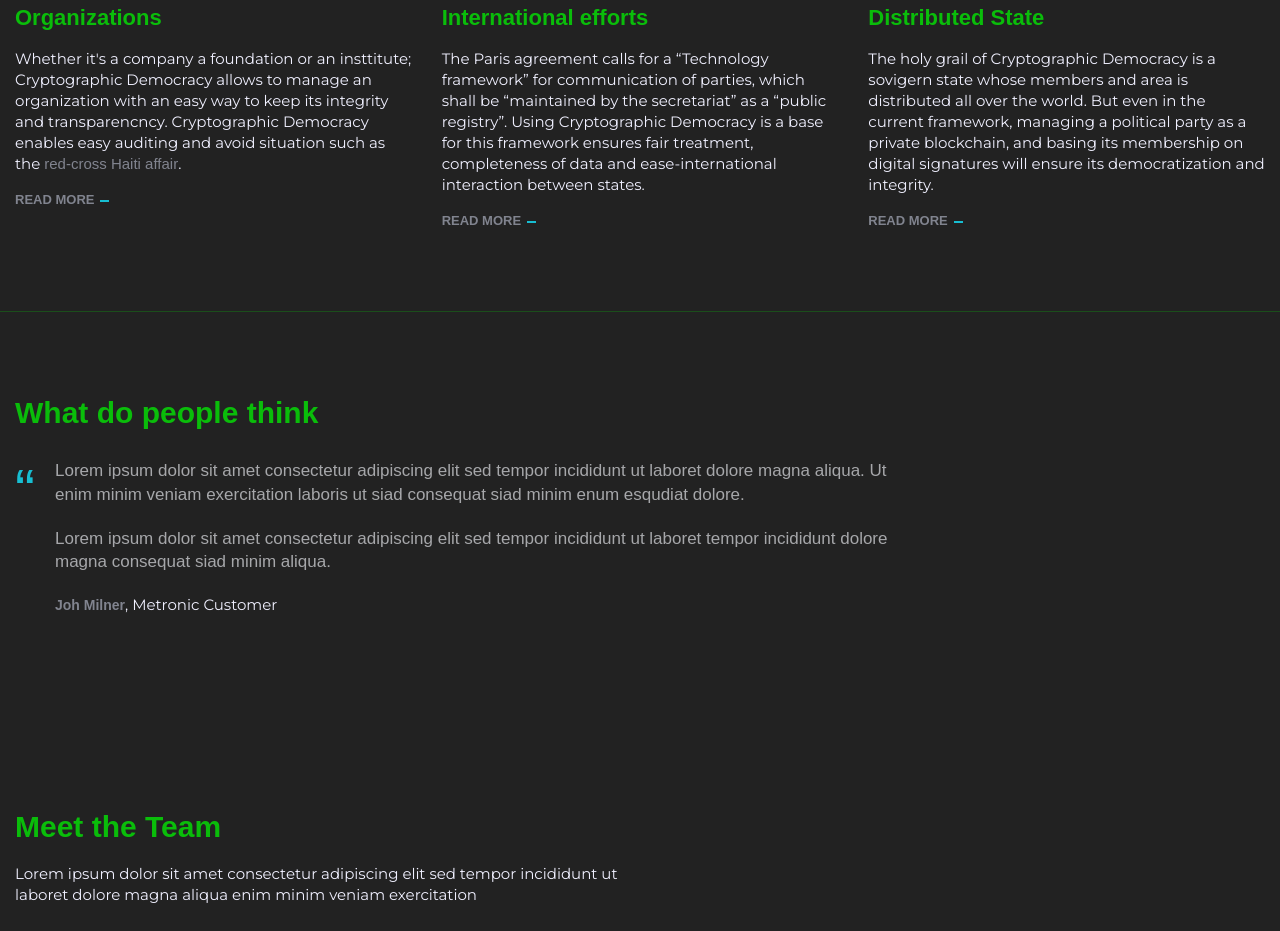
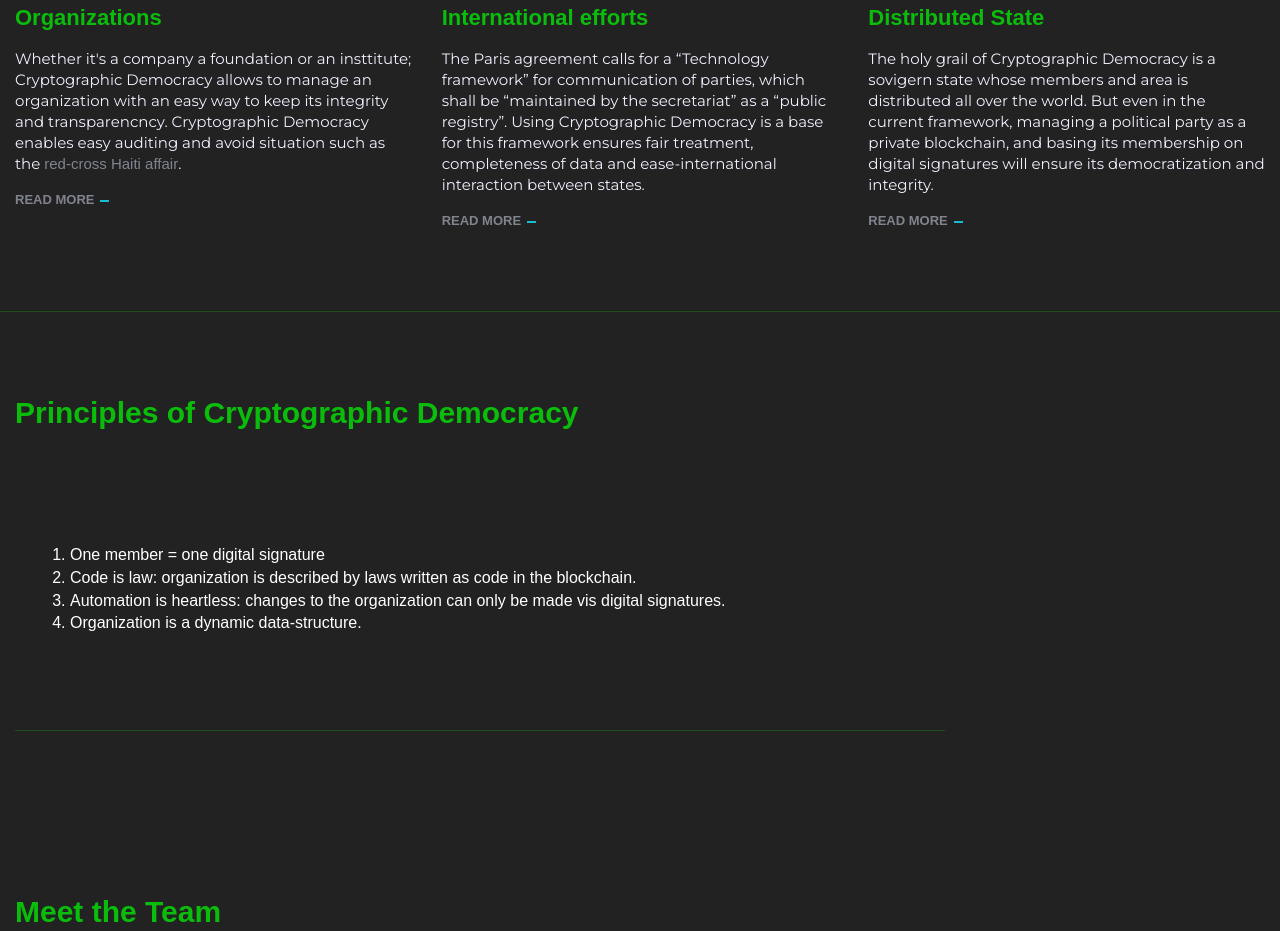
Before and after one commit to craigsailor/CD-Website, a plain HTML site: page index.html in a window 1280 px wide. Shown: the part 1183-2114 px from the top of the page. Drawn offline with nearby package versions, Linux system fonts and the light colour scheme; a script that the page names is missing; a web font is replaced by a local one.

Commit message:
add principles of cryptographic democracy

```diff
--- a/index.html
+++ b/index.html
@@ -160,25 +160,19 @@ The organization is managed as a private blockchain (a method to make decisions
             <div class="content-md container">
                 <div class="row">
                     <div class="col-sm-4 sm-margin-b-50">
-                        <div class="wow fadeInLeft" data-wow-duration=".3" data-wow-delay=".3s">
                             <h3>Organizations</h3>
                             <p>Whether it's a company a foundation or an insttitute; Cryptographic Democracy allows to manage an organization with an easy way to keep its integrity and transparencncy. Cryptographic Democracy enables easy auditing and avoid situation such as the <a href="http://www.npr.org/2015/06/03/411524156/in-search-of-the-red-cross-500-million-in-haiti-relief">red-cross Haiti affair</a>.</p>
                             <a class="link" href="#">Read More</a>
-                        </div>
                     </div>
                     <div class="col-sm-4 sm-margin-b-50">
-                        <div class="wow fadeInLeft" data-wow-duration=".3" data-wow-delay=".2s">
                             <h3>International efforts</h3>
                             <p>The Paris agreement calls for a “Technology framework” for communication of parties, which shall be “maintained  by the  secretariat” as a “public registry”. Using Cryptographic Democracy is a base for this framework ensures fair treatment, completeness of data and ease-international interaction between states.</p>
                             <a class="link" href="#">Read More</a>
-                        </div>
                     </div>
                     <div class="col-sm-4">
-                        <div class="wow fadeInLeft" data-wow-duration=".3" data-wow-delay=".1s">
                             <h3>Distributed State</h3>
                             <p>The holy grail of Cryptographic Democracy is a sovigern state whose members and area is distributed all over the world. But even in the current framework, managing a political party as a private blockchain, and basing its membership on digital signatures will ensure its democratization and integrity.</p>
                             <a class="link" href="#">Read More</a>
-                        </div>
                     </div>
                 </div>
                 <!--// end row -->
@@ -190,36 +184,24 @@ The organization is managed as a private blockchain (a method to make decisions
         <div class="content-md container">
             <div class="row">
                 <div class="col-sm-9">
-                    <h2>What do people think</h2>
-
-                    <!-- Swiper Testimonials -->
-                    <div class="swiper-slider swiper-testimonials">
-                        <!-- Swiper Wrapper -->
-                        <div class="swiper-wrapper">
-                            <div class="swiper-slide">
-                                <blockquote class="blockquote">
-                                    <div class="margin-b-20">
-                                        Lorem ipsum dolor sit amet consectetur adipiscing elit sed tempor incididunt ut laboret dolore magna aliqua. Ut enim minim veniam exercitation laboris ut siad consequat siad minim enum esqudiat dolore.
+                    <h2>Principles of Cryptographic Democracy</h2>
+                         <div class="section-seperator">
+                            <div class="content-md container">
+                                <div class="row">
+                                    <div class="col-sm-12">
+                                            <p>
+                                                 <ol>
+                                                    <li style='color: white;'>One member = one digital signature</li>
+                                                    <li style='color: white;'>Code is law: organization is described by laws written as code in the blockchain.</li>
+                                                    <li style='color: white;'>Automation is heartless: changes to the organization can only be made vis digital signatures.</li>
+                                                    <li style='color: white;'>Organization is a dynamic data-structure.</li>
+                                                </ol>
+                                            </p>
                                     </div>
-                                    <div class="margin-b-20">
-                                        Lorem ipsum dolor sit amet consectetur adipiscing elit sed tempor incididunt ut laboret tempor incididunt dolore magna consequat siad minim aliqua.
-                                    </div>
-                                    <p><span class="fweight-700 color-link">Joh Milner</span>, Metronic Customer</p>
-                                </blockquote>
-                            </div>
-                            <div class="swiper-slide">
-                                <blockquote class="blockquote">
-                                    <div class="margin-b-20">
-                                        Duis aute irure dolor in reprehenderit in voluptate velit esse cillum dolore eu fugiat nulla pariatur. Excepteur sint occaecat cupidatat non proident, sunt in culpa qui officia deserunt mollit anim id est laborum.
-                                    </div>
-                                    <div class="margin-b-20">
-                                        Ut enim ad minim veniam, quis nostrud exercitation ullamco laboris nisi ut aliquip ex ea commodo consequat.
-                                    </div>
-                                    <p><span class="fweight-700 color-link">Alex Clarson</span>, Metronic Customer</p>
-                                </blockquote>
+                                </div>
+                                <!--// end row -->
                             </div>
                         </div>
-                        <!-- End Swiper Wrapper -->
 
                         <!-- Pagination -->
                         <div class="swiper-testimonials-pagination"></div>
```
